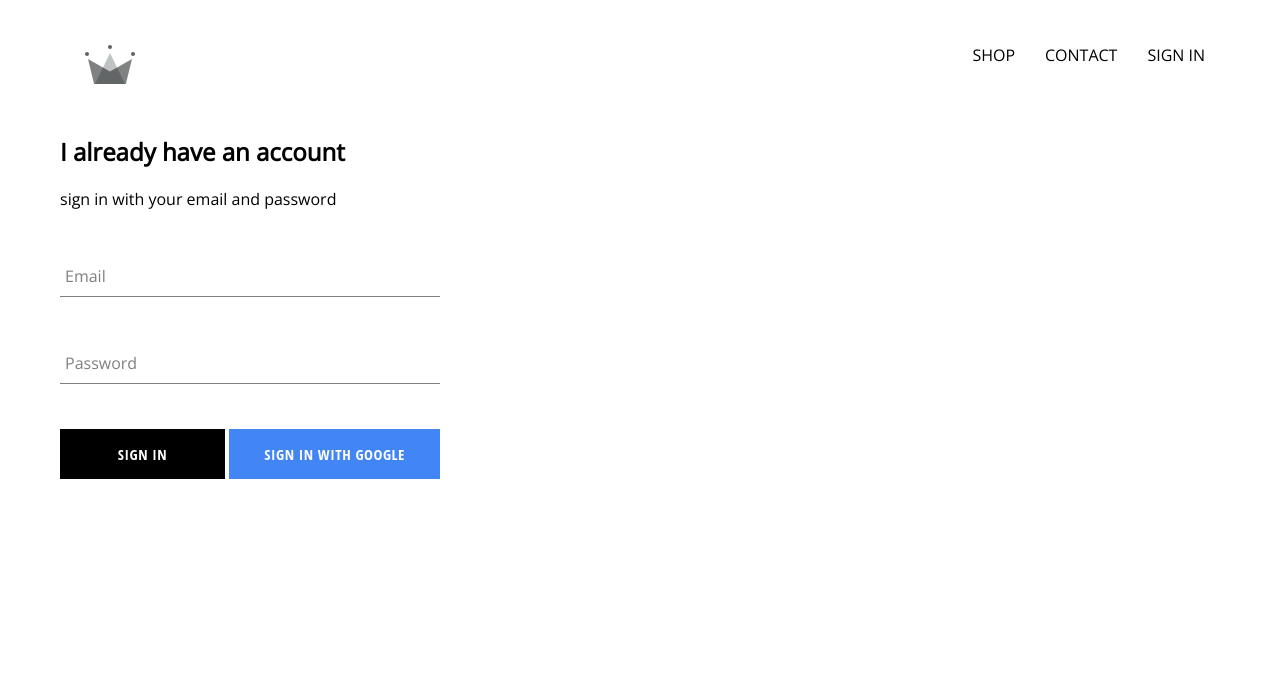
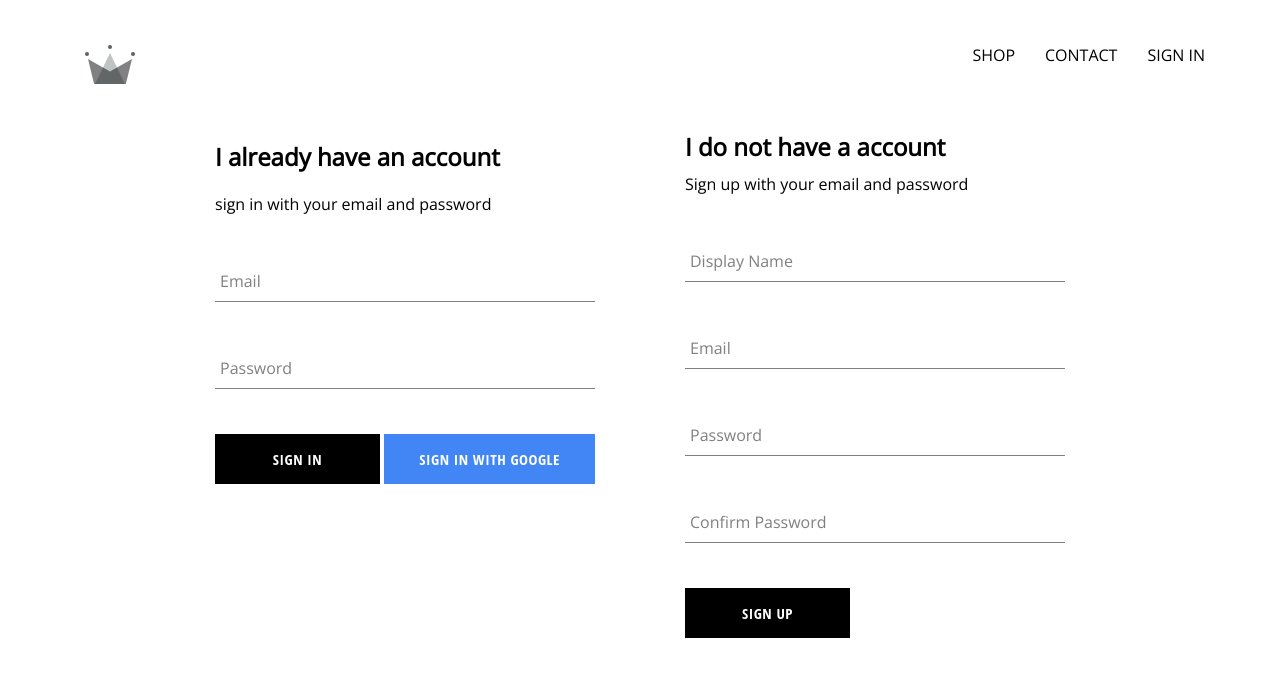
Before and after one commit to prateekYadav07/crwn-clothing, a React (Create React App) app: page /signin in a window 1280 px wide. Shown: the top 676 px of the page. Built offline with nearby package versions, Linux system fonts and the light colour scheme; no server answers; a web font is replaced by a local one.

Commit message:
sign up page

```diff
--- a/src/App.js
+++ b/src/App.js
@@ -31,6 +31,8 @@
           });
         });
       } else this.setState({ currentUser: userAuth });
+
+      console.log(this.state);
       // this.setState({ currentUser: user });
       // createUserProfileDocument(user)
     });
--- /dev/null
+++ b/src/components/sign-up/sign-up.component.jsx
@@ -0,0 +1,99 @@
+import React, { Component } from "react";
+import './sign-up.styles.scss'
+import FormInput from "../form-input/form-input.component";
+import CustomButton from "../custom-button/custom-button.component";
+import { auth, createUserProfileDocument } from "../../firebase/firebase.utils";
+
+class SignUp extends Component {
+    constructor() {
+        super()
+
+        this.state = {
+            displayName: '',
+            email: '',
+            password: '',
+            confirmPassword: ''
+        }
+    }
+
+    handleChange = (event) => {
+        const { name, value } = event.target
+        this.setState({ [name]: value })
+    }
+
+    handleSubmit = async (event) => {
+        event.preventDefault()
+        const { displayName, email, password, confirmPassword } = this.state
+
+        if (password !== confirmPassword) {
+            alert('Password provided does not match')
+            return
+        }
+
+        try {
+            const { user } = await auth.createUserWithEmailAndPassword(email, password);
+            await createUserProfileDocument(user, displayName)
+            this.setState({
+                displayName: '',
+                email: '',
+                password: '',
+                confirmPassword: ''
+            })
+        } catch (error) {
+            console.log(error);
+        }
+    }
+
+    render() {
+        const { displayName, email, password, confirmPassword } = this.state
+        return (
+            <div className="sign-up">
+                <h2 className="title">I do not have a account</h2>
+                <span>Sign up with your email and password</span>
+
+                <form onSubmit={this.handleSubmit}>
+                    <FormInput
+                        label="Display Name"
+                        name="displayName"
+                        type="text"
+                        value={displayName}
+                        required
+                        handleChange={this.handleChange}
+                    ></FormInput>
+
+                    <FormInput
+                        label="Email"
+                        name="email"
+                        type="email"
+                        value={email}
+                        required
+                        handleChange={this.handleChange}
+                    ></FormInput>
+
+                    <FormInput
+                        label="Password"
+                        name="password"
+                        type="password"
+                        value={password}
+                        required
+                        handleChange={this.handleChange}
+                    ></FormInput>
+
+                    <FormInput
+                        label="Confirm Password"
+                        name="confirmPassword"
+                        type="password"
+                        value={confirmPassword}
+                        required
+                        handleChange={this.handleChange}
+                    ></FormInput>
+                    <CustomButton type="submit"  >SIGN UP</CustomButton>
+                </form>
+
+            </div>
+        )
+    }
+
+}
+
+export default SignUp
--- /dev/null
+++ b/src/components/sign-up/sign-up.styles.scss
@@ -0,0 +1,9 @@
+.sign-up {
+    display: flex;
+    flex-direction: column;
+    width: 380px;
+
+    .title {
+      margin: 10px 0;
+    }
+  }
--- a/src/pages/sign-in-and-sign-up/sign-in-and-sign-up.styles.scss
+++ b/src/pages/sign-in-and-sign-up/sign-in-and-sign-up.styles.scss
@@ -0,0 +1,6 @@
+.sign-in-and-sign-up {
+    width: 850px;
+    display: flex;
+    justify-content: space-between;
+    margin: 30px auto;
+  }
--- a/src/pages/sign-in-and-sign-up/sign-in-and-sing-up.pages.jsx
+++ b/src/pages/sign-in-and-sign-up/sign-in-and-sing-up.pages.jsx
@@ -1,11 +1,13 @@
 import React from "react";
-import './sign-in-and-sing-up.pages'
+import './sign-in-and-sign-up.styles.scss'
 import SignIn from "../../components/sign-in/sign-in.component";
+import SignUp from "../../components/sign-up/sign-up.component";
 
 const SignInAndSignUpPage = () => {
     return (
         <div className="sign-in-and-sign-up">
             <SignIn />
+            <SignUp />
         </div>
     )
 }
```
